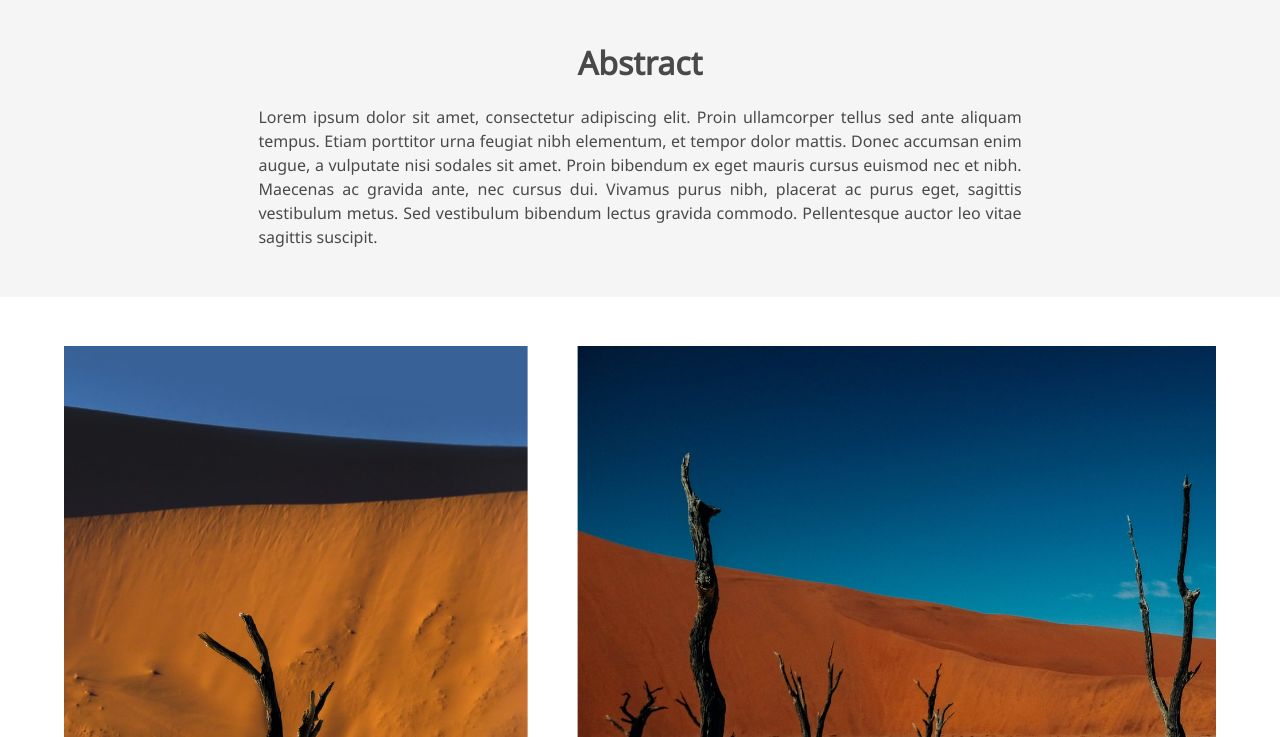
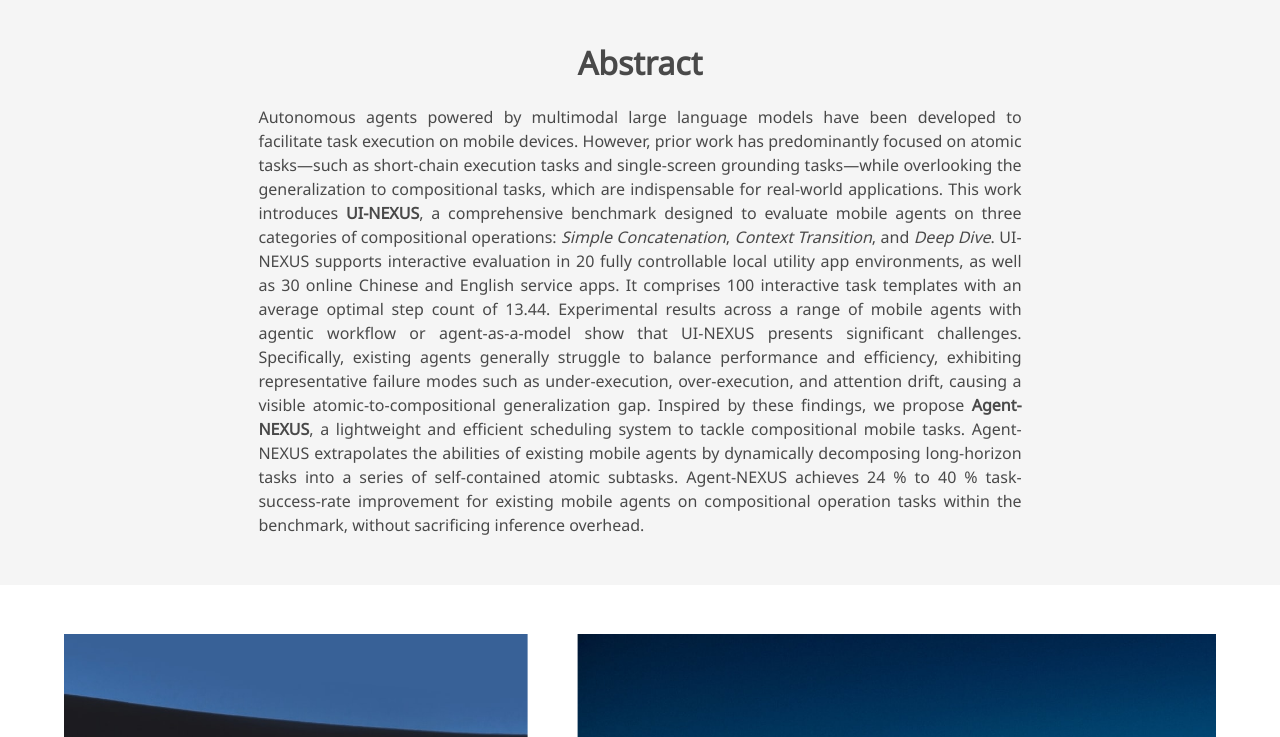
Before and after one commit to UI-Nexus/UI-Nexus.github.io, a plain HTML site: page index.html in a window 1280 px wide. Shown: the part 787-1524 px from the top of the page. Drawn offline with nearby package versions, Linux system fonts and the light colour scheme; some icons are missing; a web font is replaced by a local one.

Commit message:
Update index.html

```diff
--- a/index.html
+++ b/index.html
@@ -182,7 +182,12 @@
         <h2 class="title is-3">Abstract</h2>
         <div class="content has-text-justified">
           <p>
-            Lorem ipsum dolor sit amet, consectetur adipiscing elit. Proin ullamcorper tellus sed ante aliquam tempus. Etiam porttitor urna feugiat nibh elementum, et tempor dolor mattis. Donec accumsan enim augue, a vulputate nisi sodales sit amet. Proin bibendum ex eget mauris cursus euismod nec et nibh. Maecenas ac gravida ante, nec cursus dui. Vivamus purus nibh, placerat ac purus eget, sagittis vestibulum metus. Sed vestibulum bibendum lectus gravida commodo. Pellentesque auctor leo vitae sagittis suscipit.
+            Autonomous agents powered by multimodal large language models have been developed to facilitate task execution on mobile devices. However, prior work has predominantly focused on atomic tasks&mdash;such as short-chain execution tasks and single-screen grounding tasks&mdash;while overlooking the generalization to compositional tasks, which are indispensable for real-world applications.
+            This work introduces <strong>UI-NEXUS</strong>, a comprehensive benchmark designed to evaluate mobile agents on three categories of compositional operations: <em>Simple Concatenation</em>, <em>Context Transition</em>, and <em>Deep Dive</em>.
+            UI-NEXUS supports interactive evaluation in 20 fully controllable local utility app environments, as well as 30 online Chinese and English service apps. It comprises 100 interactive task templates with an average optimal step count of 13.44.
+            Experimental results across a range of mobile agents with agentic workflow or agent-as-a-model show that UI-NEXUS presents significant challenges. Specifically, existing agents generally struggle to balance performance and efficiency, exhibiting representative failure modes such as under-execution, over-execution, and attention drift, causing a visible atomic-to-compositional generalization gap.
+            Inspired by these findings, we propose <strong>Agent-NEXUS</strong>, a lightweight and efficient scheduling system to tackle compositional mobile tasks. Agent-NEXUS extrapolates the abilities of existing mobile agents by dynamically decomposing long-horizon tasks into a series of self-contained atomic subtasks.
+            Agent-NEXUS achieves 24&nbsp;% to 40&nbsp;% task-success-rate improvement for existing mobile agents on compositional operation tasks within the benchmark, without sacrificing inference overhead.
           </p>
         </div>
       </div>
```
